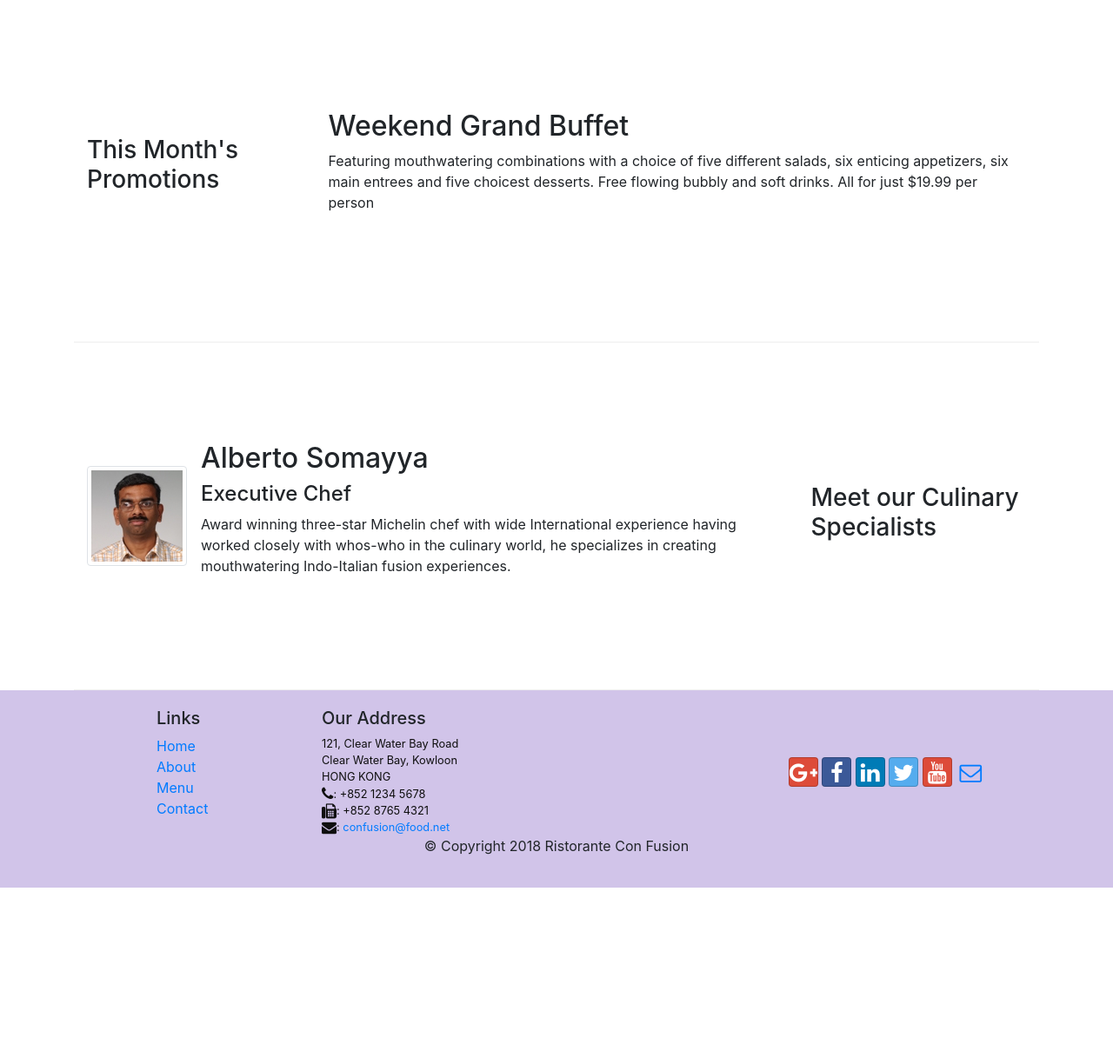
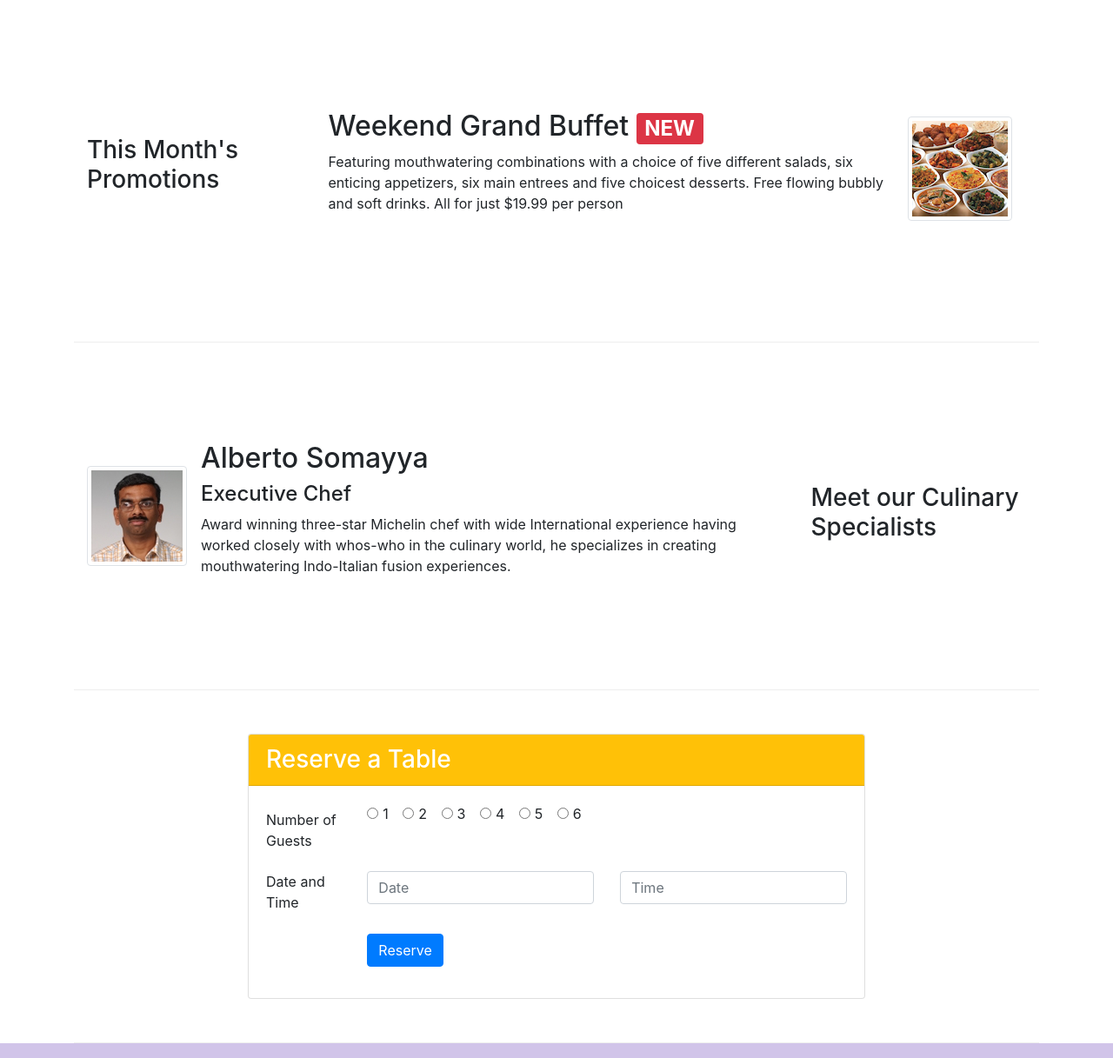
Before and after one commit to 1998tushargoel/UI-Development-With-Bootstrap, a website: page index.html in a window 1280 px wide. Shown: the part 740-1957 px from the top of the page at 87% size. Before the commit the page ends 1761 px from the top, so only its background shows below. Drawn offline with nearby package versions, Linux system fonts and the light colour scheme.

Commit message:
assignment 2 done

```diff
--- a/index.html
+++ b/index.html
@@ -39,8 +39,11 @@
                     <h1>Ristorante con Fusion</h1>
                     <p>We take inspiration from the World's best cuisines, and create a unique fusion experience. Our lipsmacking creations will tickle your culinary senses!</p>
                 </div>
+                <div class="col-12 col-sm-3 align-self-center">
+                    <img src="img/logo.png" class="img-fluid">
+                </div>
                 <div class="col-12 col-sm align-self-center">
-                    <img src="img/logo.png" class="img-fluid">
+                    <a href="#reservation"><button class="col-12 btn-warning btn btn-sm">Reserve Table</button></a>
                 </div>
             </div>
         </div>
@@ -56,7 +59,7 @@
                     <img class="d-flex mr-3 img-thumbnail align-self-center" src="img/uthappizza.png" alt="uthappizza">
                     <div class="media-body">
                         <h2 class="mt-0">Uthappizza <span class="badge badge-danger">HOT</span> <span class="badge badge-pill badge-secondary">$4.99</span></h2>
-                        <p>A unique combination of Indian Uthappam (pancake) and Italian pizza, topped with Cerignola olives, ripe vine cherry tomatoes, Vidalia onion, Guntur chillies and Buffalo Paneer.</p>
+                        <p class="d-none d-sm-block">A unique combination of Indian Uthappam (pancake) and Italian pizza, topped with Cerignola olives, ripe vine cherry tomatoes, Vidalia onion, Guntur chillies and Buffalo Paneer.</p>
                     </div>
                 </div>
            </div>
@@ -66,8 +69,13 @@
                 <h3>This Month's Promotions</h3>
             </div>
             <div class="col col-sm col-md">
-                <h2>Weekend Grand Buffet</h2>
-                <p>Featuring mouthwatering combinations with a choice of five different salads, six enticing appetizers, six main entrees and five choicest desserts. Free flowing bubbly and soft drinks. All for just $19.99 per person </p>
+                <div class="media">
+                    <div class="media-body">
+                        <h2 class="mt-0">Weekend Grand Buffet <span class="badge badge-danger">NEW</span></h2>
+                        <p class="d-none d-sm-block">Featuring mouthwatering combinations with a choice of five different salads, six enticing appetizers, six main entrees and five choicest desserts. Free flowing bubbly and soft drinks. All for just $19.99 per person </p>
+                    </div>
+                    <img class="d-flex mr-3 img-thumbnail align-self-center" src="img/buffet.png" alt="buffet">
+                </div>
             </div>
         </div>
         <div class="row row-content align-items-center">
@@ -80,10 +88,66 @@
                     <div class="media-body">
                         <h2>Alberto Somayya</h2>
                         <h4>Executive Chef</h4>
-                        <p>Award winning three-star Michelin chef with wide International experience having worked closely with whos-who in the culinary world, he specializes in creating mouthwatering Indo-Italian fusion experiences. </p>
+                        <p class="d-none d-sm-block">Award winning three-star Michelin chef with wide International experience having worked closely with whos-who in the culinary world, he specializes in creating mouthwatering Indo-Italian fusion experiences. </p>
                     </div>
                 </div>
 
+            </div>
+        </div>
+        <div class="row row-content" id="reservation">
+            <div class="col-12 col-sm-8 offset-sm-2">
+                <div class="card">
+                    <h3 class="card-header bg-warning text-white">Reserve a Table</h3>
+                    <div class="card-body">
+                        <form>
+                            <div class="form-group row">
+                                <label for="Numberofguests" class="col-sm-2 col-form-label">Number of Guests</label>
+                                <div class="col-sm-10">
+                                    <div class="form-check form-check-inline">
+                                        <input class="form-check-input" type="radio" name="inlineRadioOptions" id="inlineRadio1" value="option1">
+                                        <label class="form-check-label" for="inlineRadio1">1</label>
+                                    </div>
+                                    <div class="form-check form-check-inline">
+                                        <input class="form-check-input" type="radio" name="inlineRadioOptions" id="inlineRadio2" value="option2">
+                                        <label class="form-check-label" for="inlineRadio2">2</label>
+                                    </div>
+                                    <div class="form-check form-check-inline">
+                                        <input class="form-check-input" type="radio" name="inlineRadioOptions" id="inlineRadio3" value="option3">
+                                        <label class="form-check-label" for="inlineRadio3">3</label>
+                                    </div>
+                                    <div class="form-check form-check-inline">
+                                        <input class="form-check-input" type="radio" name="inlineRadioOptions" id="inlineRadio1" value="option1">
+                                        <label class="form-check-label" for="inlineRadio1">4</label>
+                                    </div>
+                                    <div class="form-check form-check-inline">
+                                        <input class="form-check-input" type="radio" name="inlineRadioOptions" id="inlineRadio2" value="option2">
+                                        <label class="form-check-label" for="inlineRadio2">5</label>
+                                    </div>
+                                    <div class="form-check form-check-inline">
+                                        <input class="form-check-input" type="radio" name="inlineRadioOptions" id="inlineRadio3" value="option3">
+                                        <label class="form-check-label" for="inlineRadio3">6</label>
+                                    </div>
+                                </div>
+                            </div>
+                            <div class="form-group row">
+                                <label for="dateandtime" class="col-sm-2 form-label">Date and Time</label>
+                                <div class="col-12 col-sm-5">
+                                    <input type="text" class="form-control" id="date" name="date" placeholder="Date">
+                                </div>
+                                <div class="col-12 col-sm-5">
+                                    <input type="text" class="form-control" id="time" name="time" placeholder="Time">
+                                </div>
+                            </div>
+                            <div class="form-group row">
+                                <div class="offset-sm-2 col-sm-10">
+                                    <button type="submit" class="btn btn-primary">
+                                        Reserve
+                                    </button>
+                                </div>
+                            </div>
+                        </form>
+                    </div>
+                </div>
             </div>
         </div>
     </div>
```
